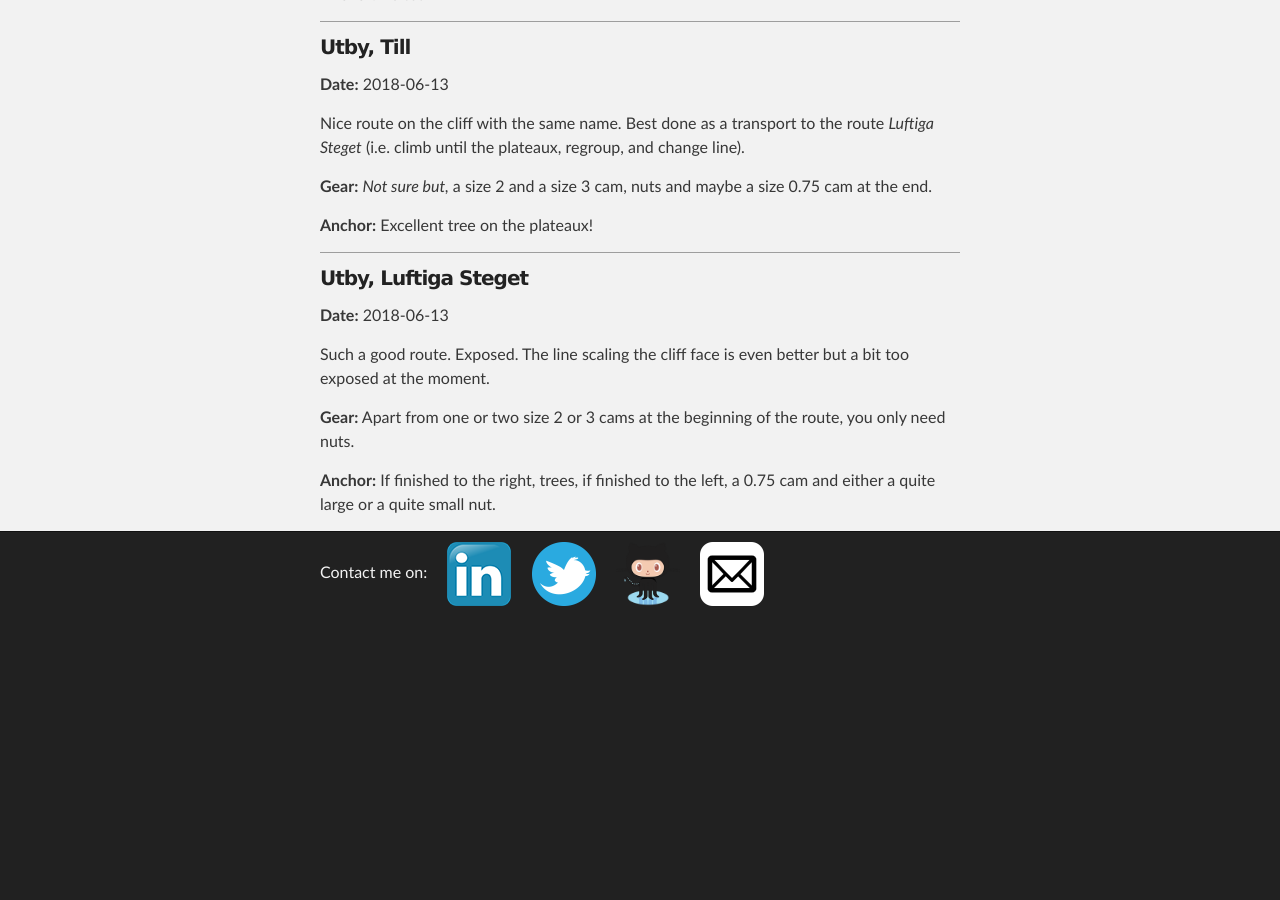
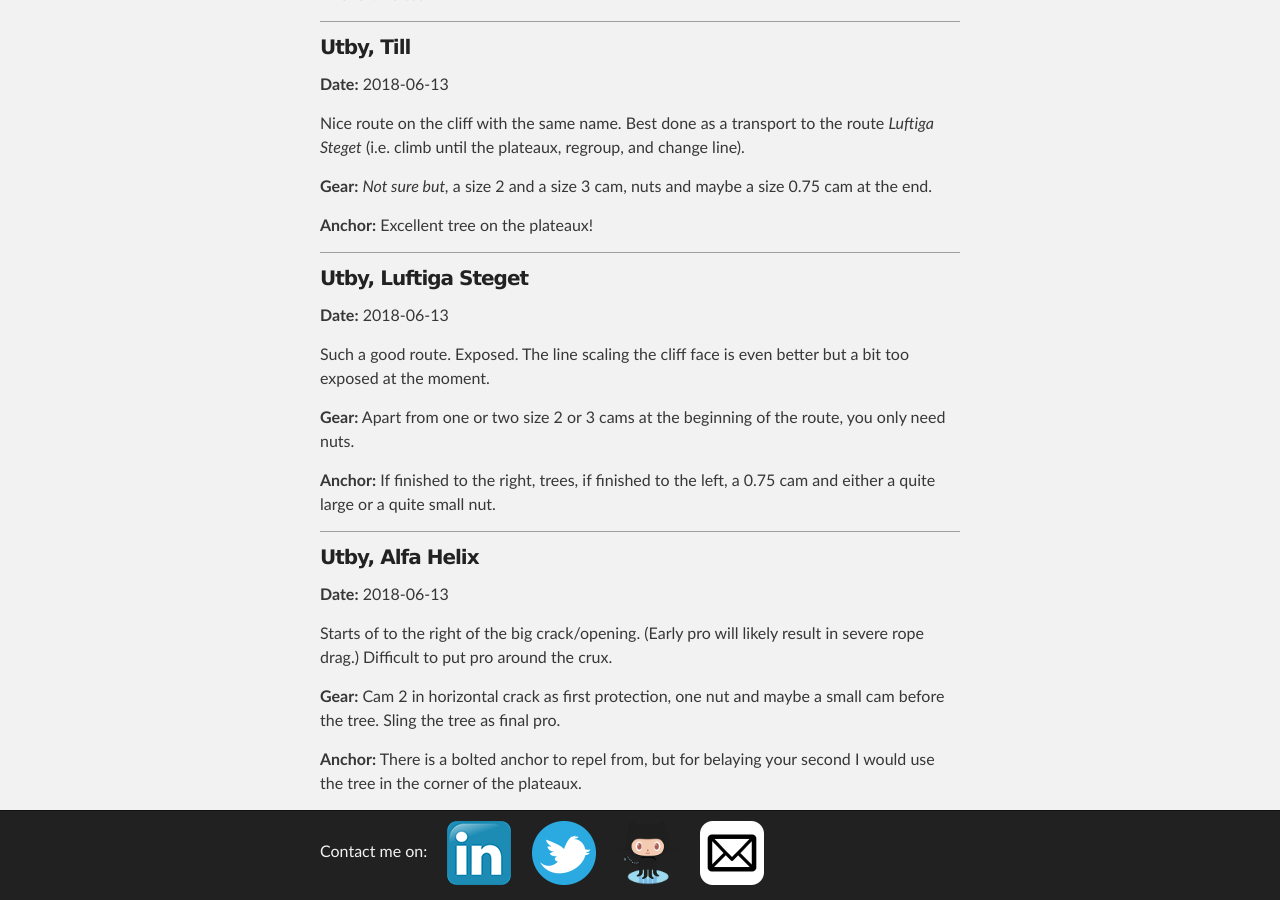
Before and after one commit to ErikThorsell/erikthorsell.github.io, a Jekyll site: the page built from ticklist.md, in a window 1280 px wide and 900 px high, scrolled down 602 px. Built offline with Jekyll 4.4.1, drawn with Linux system fonts in a browser that asks for light colours; our own code applies the rules of GitHub Pages for plain Markdown files; before the commit the page ends 1223 px from its top, so only the background shows below that; grey boxes are pictures that could not be loaded.

Commit message:
Add Alfa Helix to tick list

```diff
--- a/ticklist.md
+++ b/ticklist.md
@@ -49,3 +49,18 @@ you only need nuts.
 
 **Anchor:** If finished to the right, trees, if finished to the left, a 0.75 cam
 and either a quite large or a quite small nut.
+
+---
+
+### Utby, Alfa Helix ###
+
+**Date:** 2018-06-13
+
+Starts of to the right of the big crack/opening. (Early pro will likely result
+in severe rope drag.) Difficult to put pro around the crux.
+
+**Gear:** Cam 2 in horizontal crack as first protection, one nut and maybe a
+small cam before the tree. Sling the tree as final pro.
+
+**Anchor:** There is a bolted anchor to repel from, but for belaying your
+second I would use the tree in the corner of the plateaux.
```
